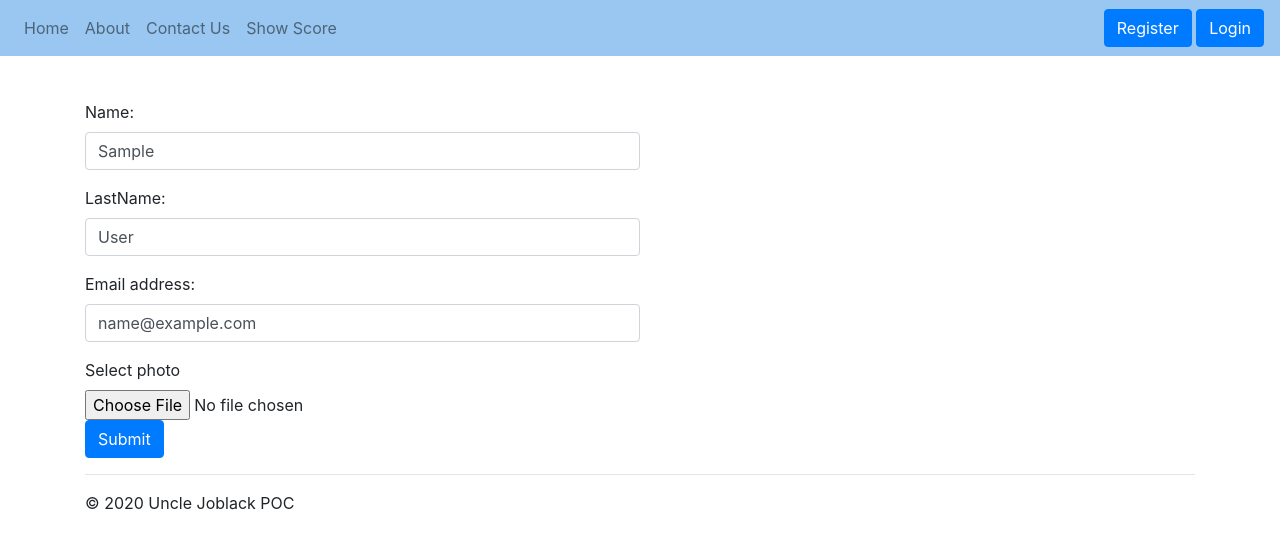
After one commit to joblackpoc/djangoschool, a Django app: template djangoschool/school/template/school/editprofile.html in a window 1280 px wide. The commit adds this page. Shown: the top 549 px of the page. Run offline with Django 3.2, Linux system fonts and the light colour scheme; the template is opened without the code that fills it: most values are stand-ins (such as "Sample title", 1, 10 or a date in 2020); some libraries are stand-ins or nearby versions.

Commit message:
pip install

```diff
--- a/djangoschool/school/template/school/base.html
+++ b/djangoschool/school/template/school/base.html
@@ -90,12 +90,13 @@
       <div>
 
         {% if user.is_authenticated %}
-         <font color="black">Hello &nbsp;{{ user.first_name }}&nbsp;{{ user.last_name }}</font>
+        <a href=" {% url 'edit-profile' %}">
+         <font color="black">Hello &nbsp;{{ user.first_name }}&nbsp;{{ user.last_name }}</font></a>
           &nbsp;
           {% if user.profile.photoprofile %}
             <img src="{{user.profile.photoprofile.url}}" width="45" class="rounded-circle account-img">
           {% endif %}
-
+          <a class="btn btn-warning" href="{% url 'edit-profile' %}">Profile</a>
           <a class="btn btn-primary" href="{% url 'search-page' %}">Search</a>
           <a class="btn btn-danger" href="{% url 'logout' %}">Logout</a>
         {% else %}
--- /dev/null
+++ b/djangoschool/school/template/school/editprofile.html
@@ -0,0 +1,31 @@
+{% extends 'school/base.html' %}
+
+{% block content %}
+<div>
+    <div class="container">
+        {% if user.profile.photoprofile %}
+            <img src="{{user.profile.photoprofile.url}}" alt="photo" width="300" class="rounded-circle">
+        {% endif %}
+    </div>
+<form method="POST" enctype="multipart/form-data">
+    {% csrf_token %}
+    <div class="form-group">
+        <label for="first_name">Name:</label>
+        <input type="text" class="form-control w-50" placeholder="Firstname" id="first_name" name="first_name"  value="{{data.first_name}}">
+    </div>
+    <div class="form-group">
+        <label for="last_name">LastName:</label>
+        <input type="text" class="form-control w-50" placeholder="Lastname" id="last_name" name="last_name"  value="{{data.last_name}}">
+    </div>
+    <div class="form-group">
+      <label for="email">Email address:</label>
+      <input type="email" class="form-control w-50" placeholder="Enter email" id="email" name="email"  value="{{data.email}}">
+    </div>
+    <div>
+        <label for="">Select photo</label><br>
+        <input type="file" id="photo_profile" name="photo_profile">
+    </div>
+    <button type="submit" class="btn btn-primary">Submit</button>
+  </form>
+</div>
+{% endblock content %}
--- a/djangoschool/school/template/school/search.html
+++ b/djangoschool/school/template/school/search.html
@@ -30,7 +30,7 @@
   <h1>{{result}}</h1>
   {% else %}
   <br>
-  <h1>Error Input data</h1>
+  <h1>Please Input Search</h1>
   {% endif %}
 
 
--- a/djangoschool/school/urls.py
+++ b/djangoschool/school/urls.py
@@ -7,5 +7,6 @@ urlpatterns = [
     path('contact/', ContactUs, name='contact-page'),
     path('showscore/', ShowScore, name='show-score'),
     path('register/', Register, name='register'),
-    path('search/', SearchStudent, name='search-page')
+    path('search/', SearchStudent, name='search-page'),
+    path('profile/', EditProfile, name='edit-profile')
 ]
```
Also changed, not shown: djangoschool/school/template/school/register.html (+5 -4 lines), djangoschool/school/views.py (+45 -3 lines), README.md, djangoschool/db.sqlite3, djangoschool/media/62174837_2250405218408869_1781026618714619904_n.png (added), djangoschool/media/64590474_2257317251050999_9020939318977363968_n.png (added), djangoschool/media/image_django1.png (added), djangoschool/media/image_django2.png (added), djangoschool/media/photo_profile/IMG20190707132625.jpg (deleted), djangoschool/media/photo_profile/image_django1.png (added), djangoschool/media/photo_profile/image_django1_X1UTLii.png (added).
